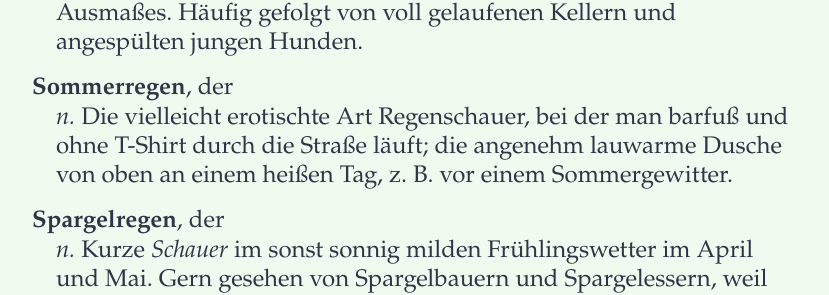
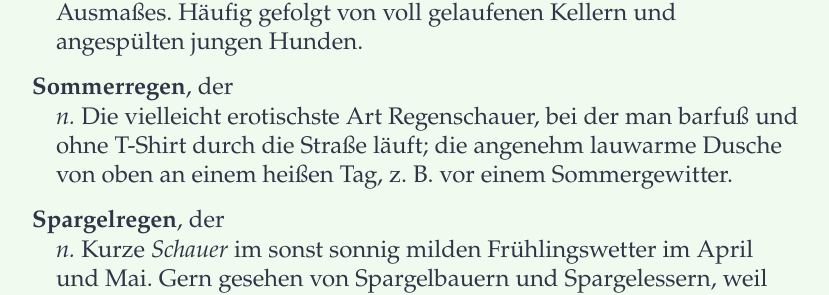
Before and after one commit to marc2o/marc2o.github.io, a Jekyll site: the page built from _posts/2015-09-16-50-Woerter-fuer-Regen.md, in a window 1280 px wide and 900 px high, scrolled down 5424 px. Shown: the part 153-448 px from the top of the window, without its empty margins (224-1053 px from the left). Built offline with Jekyll 4.4.1, drawn with Linux system fonts in a browser that asks for light colours.

Commit message:
Update 2015-09-16-50-Woerter-fuer-Regen.md

```diff
--- a/_posts/2015-09-16-50-Woerter-fuer-Regen.md
+++ b/_posts/2015-09-16-50-Woerter-fuer-Regen.md
@@ -55,7 +55,6 @@ Dieses kurze Glossar zeigt doch unser sehr gestörtes Verhältnis zum Regen. Kei
 <dl>
     <dt><strong>gallern</strong></dt>
     <dd><em>v.</em> So wie <em>pladdern</em>, nur weiter südlich von Hannover.</dd>
-
     <dt><strong>gießen</strong></dt>
     <dd><em>v.</em> So wie <em>gallern</em>, aber mit kleineren Tropfen.</dd>
 </dl>
@@ -86,10 +85,8 @@ Dieses kurze Glossar zeigt doch unser sehr gestörtes Verhältnis zum Regen. Kei
 <dl>
     <dt><strong>pladdern</strong></dt>
     <dd><em>v.</em> Starker Regen, benannt nach der Geräuschkulisse, die er erzeugt.</dd>
-
     <dt><strong>plästern</strong></dt>
     <dd><em>v.</em> Mit langem ä. Stürmischer Regen mit großen Tropfen, bei dem Schirme nichts nutzen.</dd>
-
     <dt><strong>Platzregen</strong>, der</dt>
     <dd><em>n.</em> Ein <em>heftiger Schauer</em> mit großen Tropfen und hoher Intensität, der u. U. plötzlich beginnt und nur kurz andauert. Meist ist man nass, bevor man den Schirm geöffnet hat.</dd>
 </dl>
@@ -99,25 +96,18 @@ Dieses kurze Glossar zeigt doch unser sehr gestörtes Verhältnis zum Regen. Kei
 <dl>
     <dt><strong>Schauer</strong>, der</dt>
     <dd><em>n.</em> Ein kurzer Regenguss, der von leicht bis heftig (siehe <em>Platzregen</em>) reichen kann. Besonders faszinierend sind lokale Schauer, wenn drum herum die Sonne scheint. Der Begriff des Schauers wird von Fernseh-Meteorologen vor allem im Sommer verwendet, um uns die Hoffnung auf einen schönen, sonnigen Tag nicht gänzlich zu nehmen.</dd>
-
     <dt><strong>Schietwetter</strong>, das</dt>
     <dd><em>n.</em> Regenwetter, gern auch mit stürmischem Wind, vor allem in Hamburg, aber auch im restlichen Norden Deutschlands.</dd>
-
     <dt><strong>schütten</strong></dt>
     <dd><em>v.</em> Starker <em>Wolkenbruch</em>, bei dem es wie verrückt <em>kübelt</em> oder eben wie <em>aus Eimern schüttet</em>.</dd>
-
     <dt><strong>sintflutartiger Regen</strong>, der</dt>
     <dd><em>n.</em> Ein sehr starker <em>Schauer</em> oder auch *Platzregen* biblischen Ausmaßes. Häufig gefolgt von voll gelaufenen Kellern und angespülten jungen Hunden.</dd>
-
     <dt><strong>Sommerregen</strong>, der</dt>
-    <dd><em>n.</em> Die vielleicht erotischte Art Regenschauer, bei der man barfuß und ohne T-Shirt durch die Straße läuft; die angenehm lauwarme Dusche von oben an einem heißen Tag, z. B. vor einem Sommergewitter.</dd>
-
+    <dd><em>n.</em> Die vielleicht erotischste Art Regenschauer, bei der man barfuß und ohne T-Shirt durch die Straße läuft; die angenehm lauwarme Dusche von oben an einem heißen Tag, z. B. vor einem Sommergewitter.</dd>
     <dt><strong>Spargelregen</strong>, der</dt>
     <dd><em>n.</em> Kurze <em>Schauer</em> im sonst sonnig milden Frühlingswetter im April und Mai. Gern gesehen von Spargelbauern und Spargelessern, weil damit der Spargel gut wächst und nicht zu teuer wird.</dd>
-
     <dt><strong>Sprühregen</strong>, der</dt>
     <dd><em>n.</em> Allzu faktische Beschreibung von norddeutschem Schietwetter. Siehe auch <em>Nieseln</em>.</dd>
-
     <dt><strong>in Strömen regnen</strong></dt>
     <dd><em>ugs.</em> Wenn es <em>wie aus Eimern schüttet</em>, aber die Tropfen nicht dicht genug aufeinander folgen für <em>Bindfäden</em> und nicht dick und groß genug sind für <em>Junge Hunde</em>.</dd>
 </dl>
```
